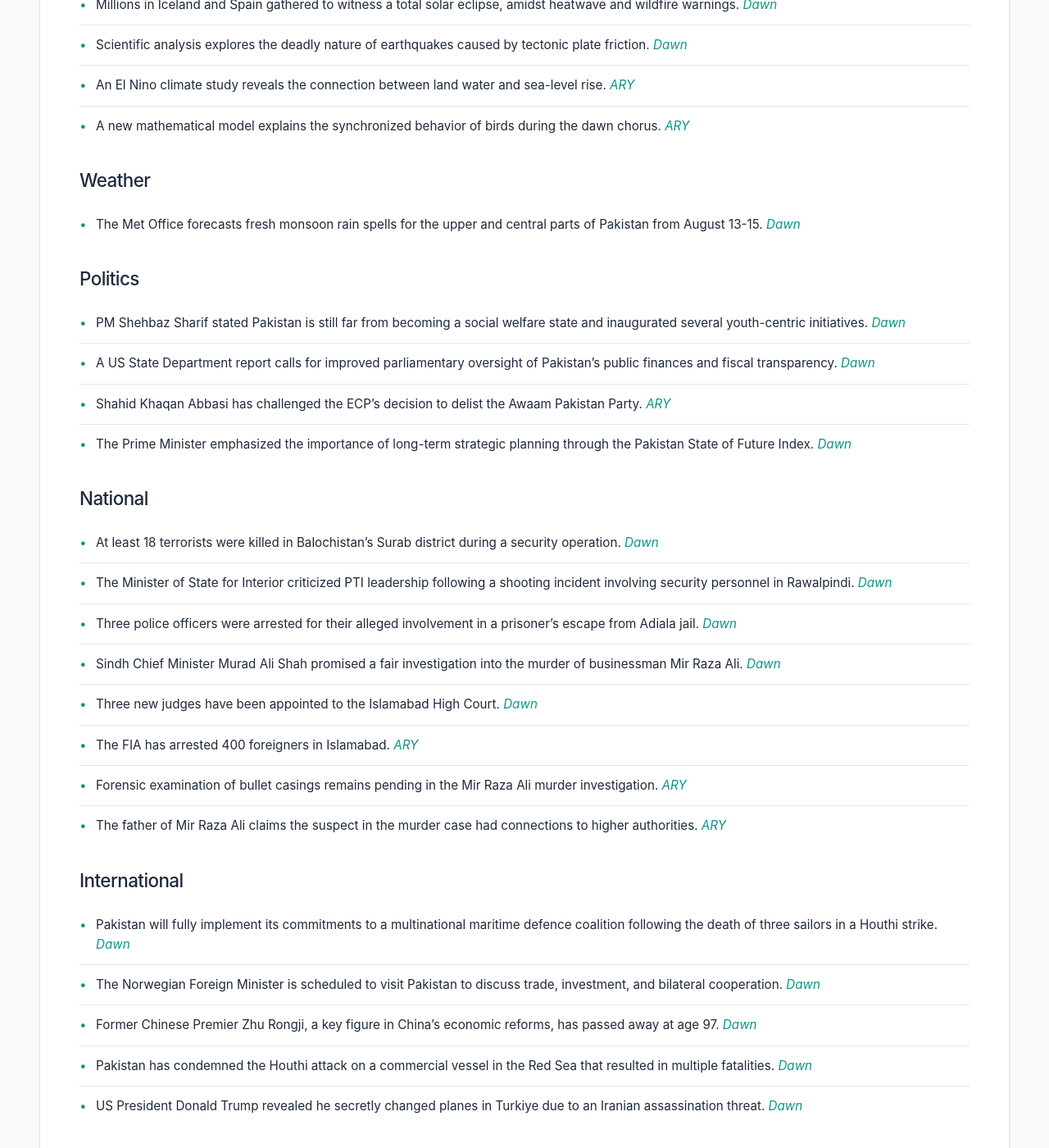
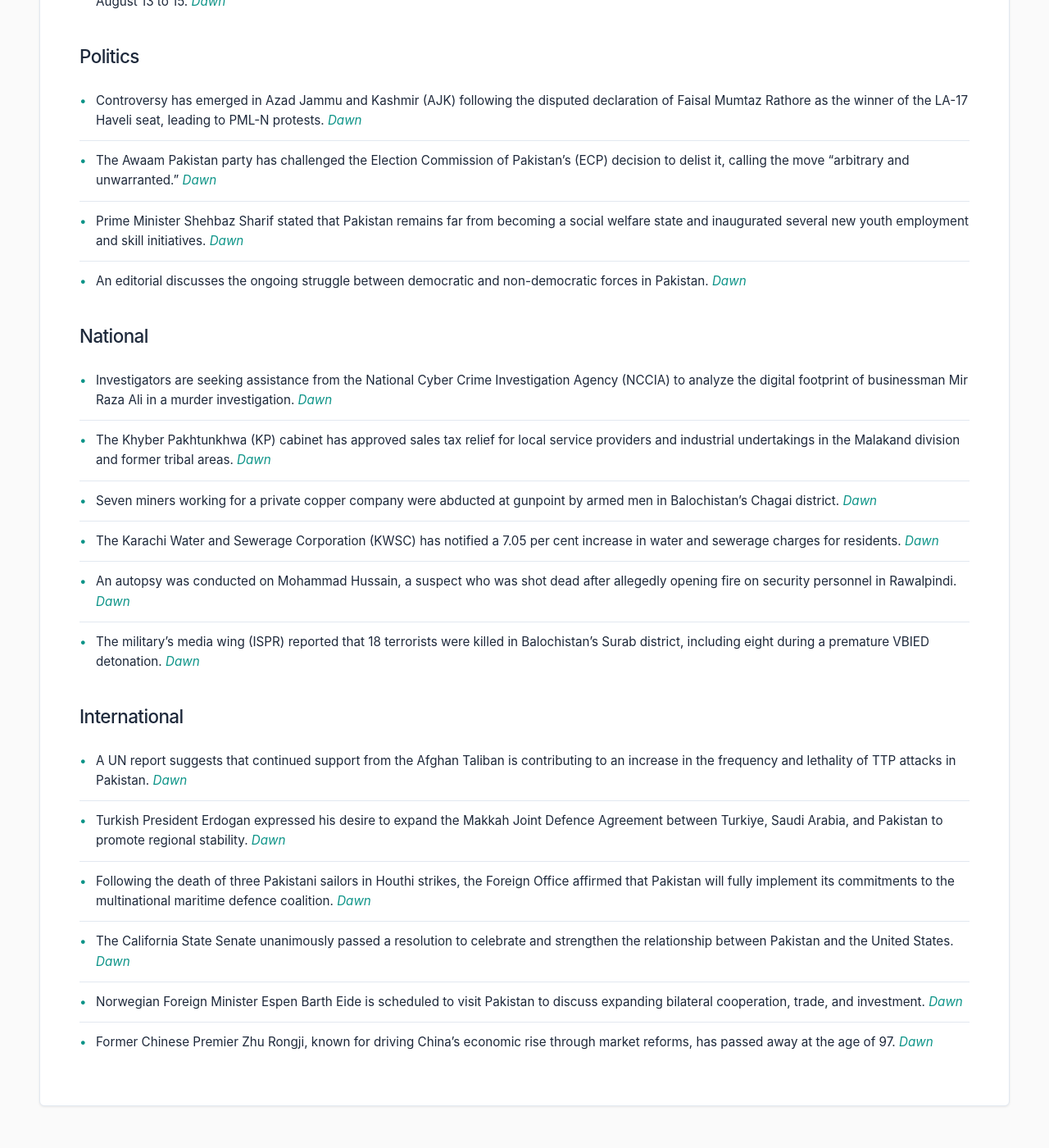
Before and after one commit to zsubzwary/news, a Jekyll site: the page built from en/index.md, in a window 1280 px wide and 1400 px high, scrolled down 791 px. Shown: the whole window at 82% size. Built offline with Jekyll 4.4.1, drawn with Linux system fonts in a browser that asks for light colours; some web fonts are replaced; comment, search, counter and statistics services are not loaded; some of the changed text lies outside the part shown.

Commit message:
DateTime; 2026-08-13T04:03:59.242Z

```diff
--- a/en/index.md
+++ b/en/index.md
@@ -4,52 +4,38 @@ title: Pakistan News Briefing
 lang: en
 ---
 
-Published at: 12-Aug-2026 21:03PKT
+Published at: 13-Aug-2026 09:03PKT
 
-Time to read: 4 mins
+Time to read: 3 mins
 
 ### Economy
-- Gold prices rebound toward a 10-week high as markets anticipate US inflation data. *[Dawn](https://www.dawn.com/news/2022343/gold-rebounds-towards-10-week-high-as-markets-brace-for-us-inflation-data)*
-- The government has reduced petrol prices by Rs1.70 while increasing high-speed diesel by Rs1.39. *[Dawn](https://www.dawn.com/news/2022180/govt-cuts-petrol-price-by-rs170-raises-high-speed-diesel-by-rs139)*
-- Petroleum dealers have issued a 72-hour ultimatum to the government regarding retail margin increases. *[Dawn](https://www.dawn.com/news/2022267/petroleum-dealers-issue-72-hour-ultimatum)*
-- Latest updates on the US Dollar exchange rate in Pakistan. *[ARY](https://arynews.tv/us-dollar-rate-today-in-pakistan-august-12-2026)*
+- The government has reduced petrol prices by Re0.94 while increasing high-speed diesel prices by Re0.54. *[Dawn](https://www.dawn.com/news/2022398/govt-cuts-petrol-price-by-re094-raises-high-speed-diesel-by-re054)*
+- Saudi crude oil exports from the Red Sea are increasingly "going dark" as tankers disable tracking signals to evade Houthi attacks. *[Dawn](https://www.dawn.com/news/2022503/saudi-oil-exports-go-dark-amid-houthi-threat)*
 
 ### Science & Technology
-- Anthropic is introducing invisible AI watermarks to its Claude chatbot to comply with European Union regulations. *[Dawn](https://www.dawn.com/news/2022365/anthropic-unveils-ai-watermarks-to-comply-with-eu-law)*
-- Millions in Iceland and Spain gathered to witness a total solar eclipse, amidst heatwave and wildfire warnings. *[Dawn](https://www.dawn.com/news/2022388/millions-of-people-in-iceland-and-spain-set-for-event-of-the-century-eclipse)*
-- Scientific analysis explores the deadly nature of earthquakes caused by tectonic plate friction. *[Dawn](https://www.dawn.com/news/2022382/what-makes-earthquakes-so-deadly)*
-- An El Nino climate study reveals the connection between land water and sea-level rise. *[ARY](https://arynews.tv/el-nino-climate-study-reveals-how-land-water-drives-sea-level-rise)*
-- A new mathematical model explains the synchronized behavior of birds during the dawn chorus. *[ARY](https://arynews.tv/mathematical-model-explains-why-birds-sing-in-the-dawn-chorus)*
+- Millions of people in Iceland and Spain gathered to witness Europe's first total solar eclipse in 27 years. *[Dawn](https://www.dawn.com/news/2022388/millions-of-people-in-iceland-and-spain-set-for-event-of-the-century-eclipse)*
 
 ### Weather
-- The Met Office forecasts fresh monsoon rain spells for the upper and central parts of Pakistan from August 13-15. *[Dawn](https://www.dawn.com/news/2022381/met-office-forecasts-fresh-rain-spell-for-upper-central-parts-of-country-from-aug-13-15)*
+- The Pakistan Meteorological Department (PMD) has forecast a fresh spell of monsoon rains for the upper and central parts of the country from August 13 to 15. *[Dawn](https://www.dawn.com/news/2022381/met-office-forecasts-fresh-rain-spell-for-upper-central-parts-of-country-from-aug-13-15)*
 
 ### Politics
-- PM Shehbaz Sharif stated Pakistan is still far from becoming a social welfare state and inaugurated several youth-centric initiatives. *[Dawn](https://www.dawn.com/news/2022368/pakistan-still-far-from-becoming-a-social-welfare-state-pm-shehbaz)*
-- A US State Department report calls for improved parliamentary oversight of Pakistan's public finances and fiscal transparency. *[Dawn](https://www.dawn.com/news/2022331/us-report-calls-for-strengthening-parliamentary-oversight-of-pakistans-public-finances)*
-- Shahid Khaqan Abbasi has challenged the ECP's decision to delist the Awaam Pakistan Party. *[ARY](https://arynews.tv/awaam-pakistan-party-challenges-delisting-decision)*
-- The Prime Minister emphasized the importance of long-term strategic planning through the Pakistan State of Future Index. *[Dawn](https://www.dawn.com/news/2022377/pm-takes-notice-of-future-after-ordering-it-cancelled)*
+- Controversy has emerged in Azad Jammu and Kashmir (AJK) following the disputed declaration of Faisal Mumtaz Rathore as the winner of the LA-17 Haveli seat, leading to PML-N protests. *[Dawn](https://www.dawn.com/news/2022397/ajk-polls-rathores-la-17-haveli-victory-disputed-local-pml-n-announces-indefinite-strike)*
+- The Awaam Pakistan party has challenged the Election Commission of Pakistan's (ECP) decision to delist it, calling the move "arbitrary and unwarranted." *[Dawn](https://www.dawn.com/news/2022391/awaam-pakistan-calls-ecp-delisting-unwarranted-seeks-urgent-hearing)*
+- Prime Minister Shehbaz Sharif stated that Pakistan remains far from becoming a social welfare state and inaugurated several new youth employment and skill initiatives. *[Dawn](https://www.dawn.com/news/2022368/pakistan-still-far-from-becoming-a-social-welfare-state-pm-shehbaz)*
+- An editorial discusses the ongoing struggle between democratic and non-democratic forces in Pakistan. *[Dawn](https://www.dawn.com/news/2022485/democracy-and-the-market)*
 
 ### National
-- At least 18 terrorists were killed in Balochistan's Surab district during a security operation. *[Dawn](https://www.dawn.com/news/2022383/18-terrorists-killed-in-balochistans-surab-district-ispr)*
-- The Minister of State for Interior criticized PTI leadership following a shooting incident involving security personnel in Rawalpindi. *[Dawn](https://www.dawn.com/news/2022361/shooting-on-security-personnel-in-pindi-minister-says-pti-leadership-cannot-absolve-themselves-of-responsibility)*
-- Three police officers were arrested for their alleged involvement in a prisoner's escape from Adiala jail. *[Dawn](https://www.dawn.com/news/2022355/3-cops-arrested-for-alleged-role-in-prisoners-escape-in-rawalpindi)*
-- Sindh Chief Minister Murad Ali Shah promised a fair investigation into the murder of businessman Mir Raza Ali. *[Dawn](https://www.dawn.com/news/2022195/murad-vows-action-over-police-medico-legal-lapses-as-mir-raza-murder-probe-progresses)*
-- Three new judges have been appointed to the Islamabad High Court. *[Dawn](https://www.dawn.com/news/2022245/3-judges-with-diverse-legal-backgrounds-join-islamabad-high-court)*
-- The FIA has arrested 400 foreigners in Islamabad. *[ARY](https://arynews.tv/fia-arrests-400-foreigners-from-islamabad)*
-- Forensic examination of bullet casings remains pending in the Mir Raza Ali murder investigation. *[ARY](https://arynews.tv/mir-raza-ali-case-bullet-casing-awaits-forensic-examination)*
-- The father of Mir Raza Ali claims the suspect in the murder case had connections to higher authorities. *[ARY](https://arynews.tv/mir-raza-ali-case-father-claims-killer-was-above-police)*
+- Investigators are seeking assistance from the National Cyber Crime Investigation Agency (NCCIA) to analyze the digital footprint of businessman Mir Raza Ali in a murder investigation. *[Dawn](https://www.dawn.com/news/2022424/investigators-seek-nccias-help-to-unlock-mir-razas-digital-footprint)*
+- The Khyber Pakhtunkhwa (KP) cabinet has approved sales tax relief for local service providers and industrial undertakings in the Malakand division and former tribal areas. *[Dawn](https://www.dawn.com/news/2022506/kp-cabinet-okays-tax-relief-for-malakand-ex-fata)*
+- Seven miners working for a private copper company were abducted at gunpoint by armed men in Balochistan's Chagai district. *[Dawn](https://www.dawn.com/news/2022500/7-miners-abducted-from-balochistans-chagai)*
+- The Karachi Water and Sewerage Corporation (KWSC) has notified a 7.05 per cent increase in water and sewerage charges for residents. *[Dawn](https://www.dawn.com/news/2022427/water-starved-citizens-squeezed-further-for-more-karachi-water-and-sewerage-corporation-revenue)*
+- An autopsy was conducted on Mohammad Hussain, a suspect who was shot dead after allegedly opening fire on security personnel in Rawalpindi. *[Dawn](https://www.dawn.com/news/2022498/autopsy-conducted-on-rawalpindi-shooting-suspect)*
+- The military's media wing (ISPR) reported that 18 terrorists were killed in Balochistan’s Surab district, including eight during a premature VBIED detonation. *[Dawn](https://www.dawn.com/news/2022383/18-terrorists-killed-in-balochistans-surab-district-ispr)*
 
 ### International
-- Pakistan will fully implement its commitments to a multinational maritime defence coalition following the death of three sailors in a Houthi strike. *[Dawn](https://www.dawn.com/news/2022344/after-death-of-3-pakistani-sailors-fo-says-islamabad-will-implement-maritime-coalition-in-full-earnest)*
-- The Norwegian Foreign Minister is scheduled to visit Pakistan to discuss trade, investment, and bilateral cooperation. *[Dawn](https://www.dawn.com/news/2022374/norwegian-fm-to-visit-pakistan-on-aug-13-14-first-such-visit-in-a-decade)*
-- Former Chinese Premier Zhu Rongji, a key figure in China's economic reforms, has passed away at age 97. *[Dawn](https://www.dawn.com/news/2022384/former-chinese-premier-zhu-rongji-dies-aged-97)*
-- Pakistan has condemned the Houthi attack on a commercial vessel in the Red Sea that resulted in multiple fatalities. *[Dawn](https://www.dawn.com/news/2022341/pakistan-condemns-houthi-attack-in-red-sea-that-claimed-lives-of-3-nationals)*
-- US President Donald Trump revealed he secretly changed planes in Turkiye due to an Iranian assassination threat. *[Dawn](https://www.dawn.com/news/2022334/trump-says-secret-flight-change-at-directives-of-secret-service-plane-ultimately-used-faced-greater-risk)*
-
-### Sports
-- Lionel Messi shared an emotional tribute following the death of his father, Jorge Messi. *[ARY](https://arynews.tv/lionel-messis-emotional-tribute-following-the-passing-of-his-father-jorge-messi)*
-
-### Other
-- King Charles' 18-year-old nephew has reportedly taken an unexpected job. *[ARY](https://arynews.tv/king-charles-18-year-old-nephew-takes-a-job-no-one-expected)*
-- Reports clarify the circumstances surrounding Meghan Markle's alleged red carpet snub. *[ARY](https://arynews.tv/the-real-story-behind-meghan-markle-and-david-fosters-so-called-red-carpet-snub)*
+- A UN report suggests that continued support from the Afghan Taliban is contributing to an increase in the frequency and lethality of TTP attacks in Pakistan. *[Dawn](https://www.dawn.com/news/2022505/taliban-support-fuels-deadlier-ttp-attacks-in-pakistan-un)*
+- Turkish President Erdogan expressed his desire to expand the Makkah Joint Defence Agreement between Turkiye, Saudi Arabia, and Pakistan to promote regional stability. *[Dawn](https://www.dawn.com/news/2022395/we-aspire-for-it-to-grow-turkiyes-erdogan-eyes-expansion-of-makkah-joint-defence-agreement)*
+- Following the death of three Pakistani sailors in Houthi strikes, the Foreign Office affirmed that Pakistan will fully implement its commitments to the multinational maritime defence coalition. *[Dawn](https://www.dawn.com/news/2022344/after-death-of-3-pakistani-sailors-fo-says-islamabad-will-implement-maritime-coalition-in-full-earnest)*
+- The California State Senate unanimously passed a resolution to celebrate and strengthen the relationship between Pakistan and the United States. *[Dawn](https://www.dawn.com/news/2022378/california-senate-unanimously-backs-stronger-pakistan-us-ties)*
+- Norwegian Foreign Minister Espen Barth Eide is scheduled to visit Pakistan to discuss expanding bilateral cooperation, trade, and investment. *[Dawn](https://www.dawn.com/news/2022374/norwegian-fm-to-visit-pakistan-on-aug-13-14-first-such-visit-in-a-decade)*
+- Former Chinese Premier Zhu Rongji, known for driving China's economic rise through market reforms, has passed away at the age of 97. *[Dawn](https://www.dawn.com/news/2022384/former-chinese-premier-zhu-rongji-dies-aged-97)*
```
